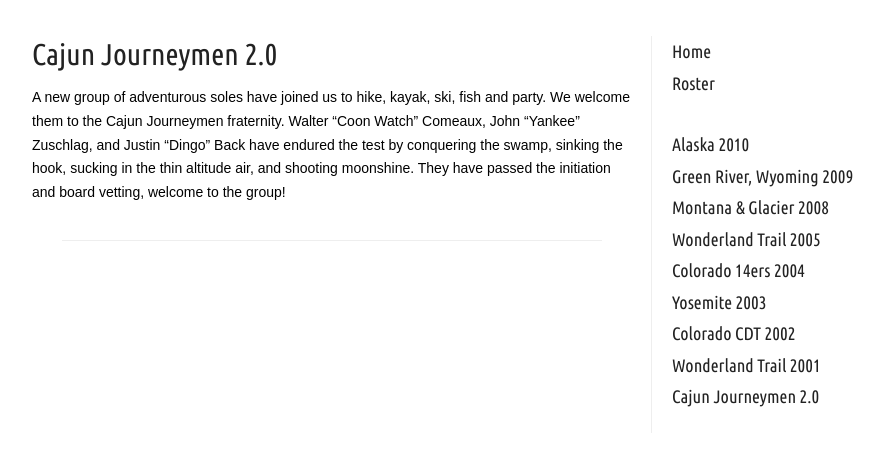
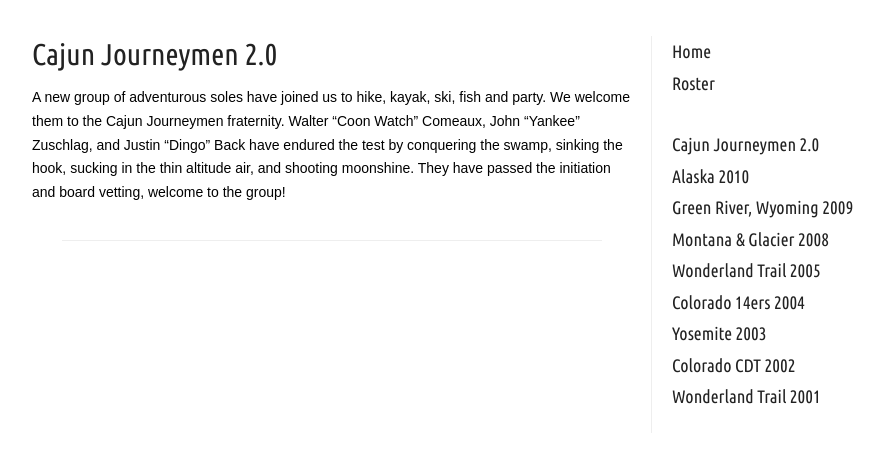
Before and after one commit to TechHike/cajunjourneymen.com, a Jekyll site: the page built from cajunjourneymen-v2.md, in a window 1280 px wide, cut to the strip 93-565 px from the top of the page. Shown: the whole strip, without its empty margins (188-1072 px from the left). Built offline with Jekyll 4.4.1, drawn with Linux system fonts in a browser that asks for light colours; nearby versions of some CDN libraries; some web fonts are replaced; Markdown is read by kramdown in place of the engine named in the settings; part of the change alters nothing that is shown.

```diff
--- a/_layouts/default.html
+++ b/_layouts/default.html
@@ -44,6 +44,7 @@
 				</div>
 				<div class="nav-section nav-section-2">
 					<ul>
+						<li><a href="cajunjourneymen-v2.html">Cajun Journeymen 2.0</a></li>
 						<li><a href="alaska-2010.html">Alaska 2010</a></li>
 						<li><a href="wyoming-2009.html">Green River, Wyoming 2009</a></li>
 						<li><a href="glacier-2008.html">Montana &amp; Glacier 2008</a></li>
@@ -52,7 +53,6 @@
 						<li><a href="yosemite-2003.html">Yosemite 2003</a></li>
 						<li><a href="colorado-2002.html">Colorado CDT 2002</a></li>
 						<li><a href="wonderland-2001.html">Wonderland Trail 2001</a></li>
-						<li><a href="cajunjourneymen-v2.html">Cajun Journeymen 2.0</a></li>
 					</ul>
 				</div>
 
```
